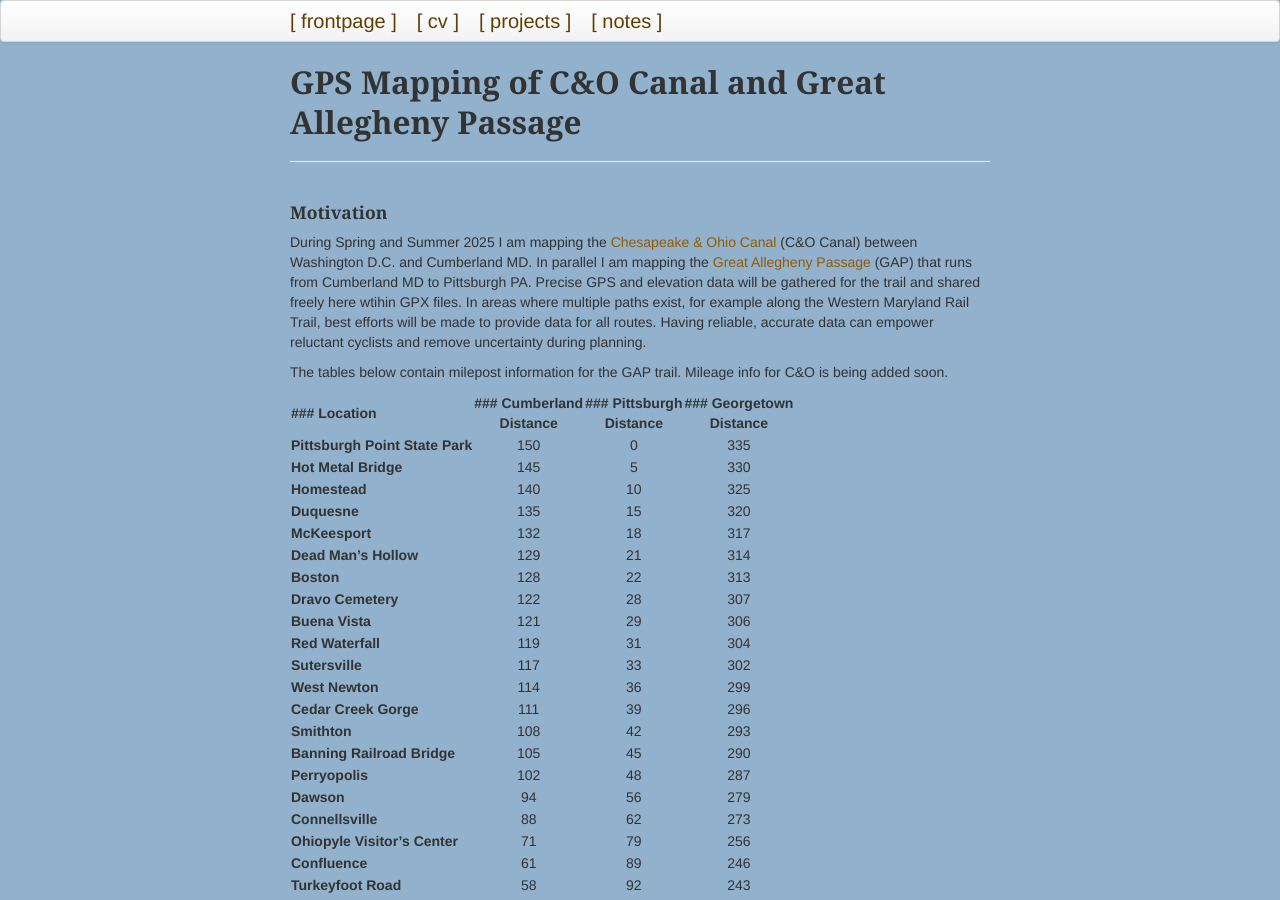
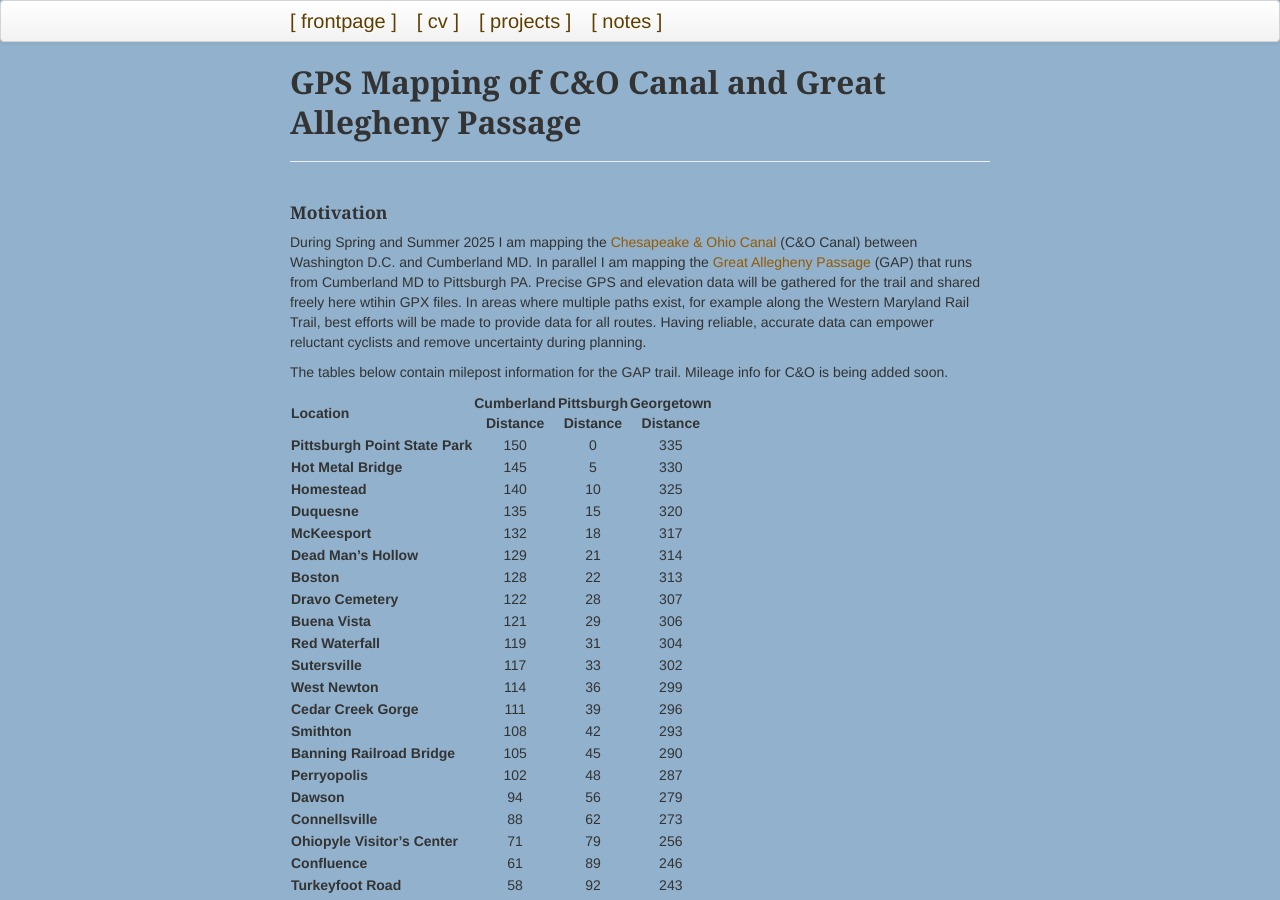
Before and after one commit to justinelfritz/justinelfritz.github.io, a Jekyll site: the page built from pages/co_gap_gps.md, in a window 1280 px wide and 900 px high. Built offline with Jekyll 4.4.1, drawn with Linux system fonts in a browser that asks for light colours.

Commit message:
remove headings specifiers for table headers

```diff
--- a/pages/co_gap_gps.md
+++ b/pages/co_gap_gps.md
@@ -9,7 +9,7 @@ During Spring and Summer 2025 I am mapping the [Chesapeake & Ohio Canal](https:/
 
 The tables below contain milepost information for the GAP trail. Mileage info for C&O is being added soon.
 
-| ### Location | ### Cumberland <br> Distance | ### Pittsburgh <br> Distance | ### Georgetown <br>  Distance |
+| Location | Cumberland <br> Distance | Pittsburgh <br> Distance | Georgetown <br>  Distance |
 |:---------|:-------:|:--------:|:-------:|
 |**Pittsburgh Point State Park**|	150| 0 | 335 |
 |**Hot Metal Bridge**|	145| 5 | 330 |
```
